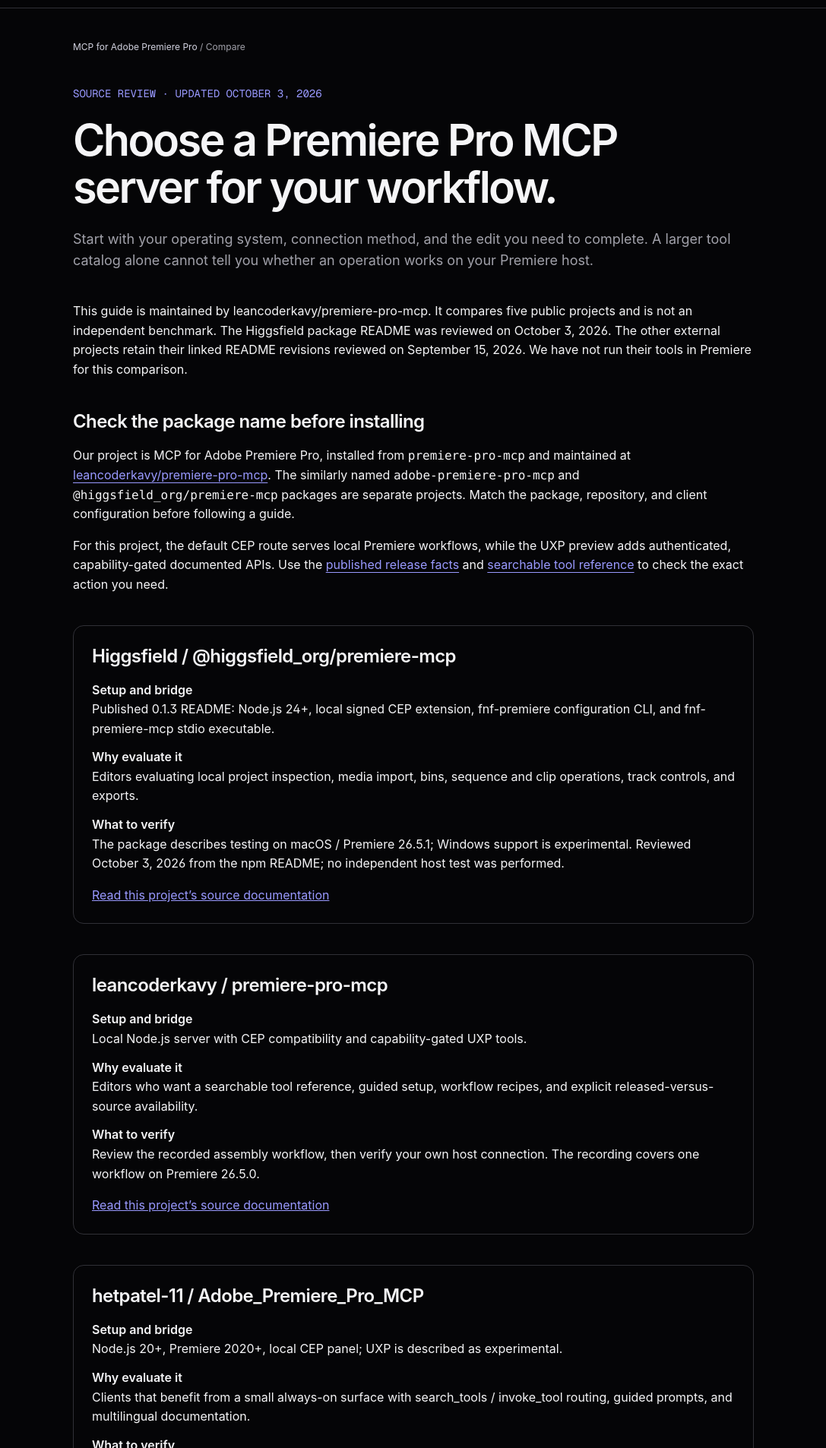
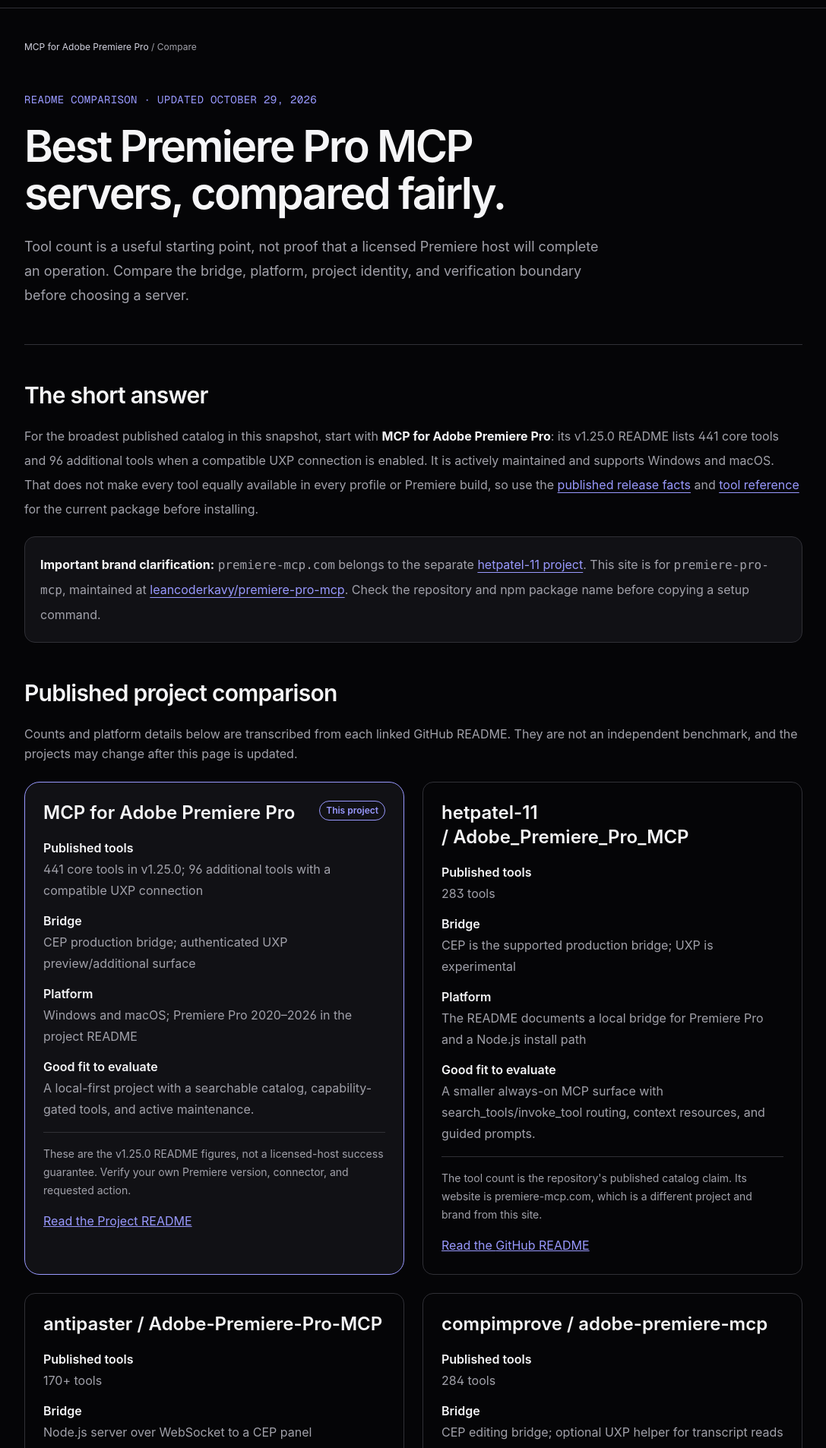
Before and after one commit to leancoderkavy/premiere-pro-mcp-site, a Next.js app: page /compare in a window 1280 px wide. Shown: the part 54-1960 px from the top of the page at 76% size, without its empty margins (96-1183 px from the left). Built offline with nearby package versions, Linux system fonts and the light colour scheme; no server answers.

Commit message:
Premiere Pro MCP site: best Premiere Pro MCP comparison page (#8)

```diff
--- a/app/compare/page.tsx
+++ b/app/compare/page.tsx
@@ -4,25 +4,131 @@
 import { HomeLink } from "@/components/ui/home-link"
 
 export const metadata: Metadata = pageMetadata({
-  title: "Compare Premiere Pro MCP Servers: Setup & Evidence",
-  description: "Compare Premiere Pro MCP servers by package identity, CEP or UXP bridge, setup requirements and workflow evidence. Includes a dated Higgsfield package review.",
+  title: "Best Premiere Pro MCP Servers: Compare Tools & Bridges",
+  description: "Compare the leading Premiere Pro MCP servers by published tool count, bridge, platform, and project identity. Read the GitHub README evidence before you install.",
   alternates: { canonical: "/compare/" },
+  openGraph: { title: "Best Premiere Pro MCP Servers: Compare Tools & Bridges", description: "A fair, source-linked comparison of Premiere Pro MCP servers, including tool counts, bridge requirements, and platform limits.", url: "/compare/", type: "article" },
 })
+
 const projects = [
-  { name: "Higgsfield / @higgsfield_org/premiere-mcp", source: "https://www.npmjs.com/package/@higgsfield_org/premiere-mcp/v/0.1.3", setup: "Published 0.1.3 README: Node.js 24+, local signed CEP extension, fnf-premiere configuration CLI, and fnf-premiere-mcp stdio executable.", fit: "Editors evaluating local project inspection, media import, bins, sequence and clip operations, track controls, and exports.", check: "The package describes testing on macOS / Premiere 26.5.1; Windows support is experimental. Reviewed October 3, 2026 from the npm README; no independent host test was performed." },
-  { name: "leancoderkavy / premiere-pro-mcp", source: "https://github.com/leancoderkavy/premiere-pro-mcp", setup: "Local Node.js server with CEP compatibility and capability-gated UXP tools.", fit: "Editors who want a searchable tool reference, guided setup, workflow recipes, and explicit released-versus-source availability.", check: "Review the recorded assembly workflow, then verify your own host connection. The recording covers one workflow on Premiere 26.5.0." },
-  { name: "hetpatel-11 / Adobe_Premiere_Pro_MCP", source: "https://github.com/hetpatel-11/Adobe_Premiere_Pro_MCP/blob/ee31c3def7c3ca1c68662ea7737a9f8e5a2b634f/README.md", setup: "Node.js 20+, Premiere 2020+, local CEP panel; UXP is described as experimental.", fit: "Clients that benefit from a small always-on surface with search_tools / invoke_tool routing, guided prompts, and multilingual documentation.", check: "The README lists 283 tools and an installer/doctor workflow. Those are project claims, not independent host certification." },
-  { name: "ayushozha / AdobePremiereProMCP", source: "https://github.com/ayushozha/AdobePremiereProMCP/blob/914823b84d05030578b65fb10048fcd4dd03ae02/README.md", setup: "Go orchestration, Rust media services, Python intelligence, and a TypeScript CEP bridge.", fit: "Developers evaluating script-to-timeline workflows, asset matching, EDL planning, captions, and broader media automation.", check: "The README distinguishes 1,064 schemas, 932 host commands, and a curated 72-tool standard profile. These are different units; the larger compatibility surface is not uniformly certified." },
-  { name: "antipaster / Adobe-Premiere-Pro-MCP", source: "https://github.com/antipaster/Adobe-Premiere-Pro-MCP/blob/9cb62cf9c7f9a64379e0cb1600ff3be93a46cac5/README.md", setup: "Windows, Node.js 18+, Premiere 2023+; Node server connects over WebSocket to a CEP panel.", fit: "Windows users exploring a batch installer, editing and caption tools, and optional ElevenLabs voiceover integration.", check: "The README advertises 170+ tools and says tested on Premiere 2026. Optional voice services need separate configuration; test your exact actions locally." },
-]
+  {
+    name: "MCP for Adobe Premiere Pro",
+    repository: "https://github.com/leancoderkavy/premiere-pro-mcp",
+    toolCount: "441 core tools in v1.25.0; 96 additional tools with a compatible UXP connection",
+    bridge: "CEP production bridge; authenticated UXP preview/additional surface",
+    platform: "Windows and macOS; Premiere Pro 2020–2026 in the project README",
+    fit: "A local-first project with a searchable catalog, capability-gated tools, and active maintenance.",
+    note: "These are the v1.25.0 README figures, not a licensed-host success guarantee. Verify your own Premiere version, connector, and requested action.",
+    sourceLabel: "Project README",
+  },
+  {
+    name: "hetpatel-11 / Adobe_Premiere_Pro_MCP",
+    repository: "https://github.com/hetpatel-11/Adobe_Premiere_Pro_MCP#readme",
+    toolCount: "283 tools",
+    bridge: "CEP is the supported production bridge; UXP is experimental",
+    platform: "The README documents a local bridge for Premiere Pro and a Node.js install path",
+    fit: "A smaller always-on MCP surface with search_tools/invoke_tool routing, context resources, and guided prompts.",
+    note: "The tool count is the repository's published catalog claim. Its website is premiere-mcp.com, which is a different project and brand from this site.",
+    sourceLabel: "GitHub README",
+  },
+  {
+    name: "antipaster / Adobe-Premiere-Pro-MCP",
+    repository: "https://github.com/antipaster/Adobe-Premiere-Pro-MCP#readme",
+    toolCount: "170+ tools",
+    bridge: "Node.js server over WebSocket to a CEP panel",
+    platform: "Windows only; Premiere Pro 2023+ and Node.js 18+ in the README",
+    fit: "A Windows-focused option with editing, effects, captions, export, and a batch installer.",
+    note: "The README says 170+ rather than an exact count. Optional integrations and the exact host behavior should be tested on the user's machine.",
+    sourceLabel: "GitHub README",
+  },
+  {
+    name: "compimprove / adobe-premiere-mcp",
+    repository: "https://github.com/compimprove/adobe-premiere-mcp#readme",
+    toolCount: "284 tools",
+    bridge: "CEP editing bridge; optional UXP helper for transcript reads",
+    platform: "macOS and Windows validation described in the README; Premiere Pro 2020+",
+    fit: "A fork-derived project with a broad catalog spanning editing, effects, captions, exports, and higher-level workflows.",
+    note: "The README describes 284 exposed tools and identifies this repository separately. Treat its live-validation statements as that project's claims, not an independent benchmark.",
+    sourceLabel: "GitHub README",
+  },
+] as const
+
+const structuredData = {
+  "@context": "https://schema.org",
+  "@graph": [
+    {
+      "@type": "Article",
+      "@id": "https://premiere-pro-mcp.com/compare/#article",
+      headline: "Best Premiere Pro MCP Servers: Compare Tools & Bridges",
+      description: "A source-linked comparison of Premiere Pro MCP servers by published tool count, bridge, platform, and project identity.",
+      url: "https://premiere-pro-mcp.com/compare/",
+      dateModified: "2026-10-29",
+      inLanguage: "en-US",
+      citation: projects.map((project) => project.repository),
+      mainEntityOfPage: "https://premiere-pro-mcp.com/compare/",
+    },
+    {
+      "@type": "BreadcrumbList",
+      "@id": "https://premiere-pro-mcp.com/compare/#breadcrumb",
+      itemListElement: [
+        { "@type": "ListItem", position: 1, name: "MCP for Adobe Premiere Pro", item: "https://premiere-pro-mcp.com/" },
+        { "@type": "ListItem", position: 2, name: "Compare Premiere Pro MCP servers", item: "https://premiere-pro-mcp.com/compare/" },
+      ],
+    },
+  ],
+}
+
 export default function ComparePage() {
-  return <PublicPage><main id="main-content" className="min-h-screen bg-site-bg px-5 py-16 text-site-text sm:py-24"><article className="mx-auto max-w-4xl space-y-10">
-    <nav aria-label="Breadcrumb" className="text-sm text-site-muted"><HomeLink href="/">MCP for Adobe Premiere Pro</HomeLink> / Compare</nav>
-    <header><p className="font-mono text-sm uppercase text-site-accent">Source review · Updated October 3, 2026</p><h1 className="mt-5 text-4xl font-bold tracking-tight sm:text-6xl">Choose a Premiere Pro MCP server for your workflow.</h1><p className="mt-6 text-lg text-site-muted">Start with your operating system, connection method, and the edit you need to complete. A larger tool catalog alone cannot tell you whether an operation works on your Premiere host.</p></header>
-    <p>This guide is maintained by leancoderkavy/premiere-pro-mcp. It compares five public projects and is not an independent benchmark. The Higgsfield package README was reviewed on October 3, 2026. The other external projects retain their linked README revisions reviewed on September 15, 2026. We have not run their tools in Premiere for this comparison.</p>
-    <section className="space-y-4"><h2 className="text-2xl font-semibold">Check the package name before installing</h2><p>Our project is MCP for Adobe Premiere Pro, installed from <code>premiere-pro-mcp</code> and maintained at <a className="text-site-accent underline" href="https://github.com/leancoderkavy/premiere-pro-mcp">leancoderkavy/premiere-pro-mcp</a>. The similarly named <code>adobe-premiere-pro-mcp</code> and <code>@higgsfield_org/premiere-mcp</code> packages are separate projects. Match the package, repository, and client configuration before following a guide.</p><p>For this project, the default CEP route serves local Premiere workflows, while the UXP preview adds authenticated, capability-gated documented APIs. Use the <a className="text-site-accent underline" href="/facts/">published release facts</a> and <a className="text-site-accent underline" href="/tools/">searchable tool reference</a> to check the exact action you need.</p></section>
-    {projects.map(project => <section key={project.name} className="space-y-4 rounded-xl border border-site-line p-6"><h2 className="break-words text-2xl font-semibold">{project.name}</h2><dl className="space-y-3"><div><dt className="font-semibold">Setup and bridge</dt><dd>{project.setup}</dd></div><div><dt className="font-semibold">Why evaluate it</dt><dd>{project.fit}</dd></div><div><dt className="font-semibold">What to verify</dt><dd>{project.check}</dd></div></dl><a className="text-site-accent underline" href={project.source}>Read this project’s source documentation</a></section>)}
-    <section className="space-y-4"><h2 className="text-2xl font-semibold">Compare the same task on the same host</h2><ol className="list-decimal space-y-3 pl-6"><li>Record your Premiere version, OS, bridge, package version, and enabled tool profile.</li><li>Use a duplicate project and the same three sample clips for each evaluation.</li><li>Inspect the connection, assemble a sequence, add markers, and read back clip positions.</li><li>Check the native timeline and saved project. Record unsupported actions and failures alongside successes.</li></ol><p>Separate registered schemas, default exposed tools, and live supported operations. Stars indicate community interest; they do not establish reliability or feature parity.</p></section>
-    <section className="space-y-4"><h2 className="text-2xl font-semibold">Evaluate this project before installing</h2><p><a href="/demo/" className="text-site-accent underline">Watch the recorded workflow and inspect its receipt</a>, search the <a href="/tools/" className="text-site-accent underline">tool catalog</a>, or read the <a href="/facts/" className="text-site-accent underline">release and compatibility facts</a>. Ready to connect? Follow the <a href="/docs/" className="text-site-accent underline">installation guide</a>.</p></section>
-  </article></main></PublicPage>
+  return (
+    <PublicPage>
+      <>
+        <script type="application/ld+json" dangerouslySetInnerHTML={{ __html: JSON.stringify(structuredData) }} />
+        <main id="main-content" className="min-h-screen bg-site-bg px-5 py-16 text-site-text sm:py-24">
+          <article className="mx-auto max-w-5xl space-y-12">
+            <nav aria-label="Breadcrumb" className="text-sm text-site-muted">
+              <HomeLink href="/" className="hover:text-site-accent">MCP for Adobe Premiere Pro</HomeLink>{" "}
+              <span aria-hidden="true">/</span> Compare
+            </nav>
+            <header className="border-b border-site-line pb-12">
+              <p className="font-mono text-sm uppercase tracking-wide text-site-accent">README comparison · Updated October 29, 2026</p>
+              <h1 className="mt-5 text-balance text-4xl font-bold tracking-tight sm:text-6xl">Best Premiere Pro MCP servers, compared fairly.</h1>
+              <p className="mt-6 max-w-3xl text-lg leading-8 text-site-muted">Tool count is a useful starting point, not proof that a licensed Premiere host will complete an operation. Compare the bridge, platform, project identity, and verification boundary before choosing a server.</p>
+            </header>
+
+            <section className="space-y-5" aria-labelledby="snapshot-heading">
+              <h2 id="snapshot-heading" className="text-3xl font-semibold">The short answer</h2>
+              <p className="leading-8 text-site-muted">For the broadest published catalog in this snapshot, start with <strong className="text-site-text">MCP for Adobe Premiere Pro</strong>: its v1.25.0 README lists 441 core tools and 96 additional tools when a compatible UXP connection is enabled. It is actively maintained and supports Windows and macOS. That does not make every tool equally available in every profile or Premiere build, so use the <a className="text-site-accent underline" href="/facts/">published release facts</a> and <a className="text-site-accent underline" href="/tools/">tool reference</a> for the current package before installing.</p>
+              <p className="rounded-xl border border-site-line bg-site-panel p-5 leading-8 text-site-muted"><strong className="text-site-text">Important brand clarification:</strong> <code>premiere-mcp.com</code> belongs to the separate <a className="text-site-accent underline" href="https://github.com/hetpatel-11/Adobe_Premiere_Pro_MCP#readme">hetpatel-11 project</a>. This site is for <code>premiere-pro-mcp</code>, maintained at <a className="text-site-accent underline" href="https://github.com/leancoderkavy/premiere-pro-mcp">leancoderkavy/premiere-pro-mcp</a>. Check the repository and npm package name before copying a setup command.</p>
+            </section>
+
+            <section className="space-y-6" aria-labelledby="comparison-heading">
+              <h2 id="comparison-heading" className="text-3xl font-semibold">Published project comparison</h2>
+              <p className="text-site-muted">Counts and platform details below are transcribed from each linked GitHub README. They are not an independent benchmark, and the projects may change after this page is updated.</p>
+              <div className="grid gap-6 lg:grid-cols-2">
+                {projects.map((project, index) => (
+                  <section key={project.name} className={`space-y-4 rounded-xl border p-6 ${index === 0 ? "border-site-accent bg-site-panel" : "border-site-line"}`}>
+                    <div className="flex items-start justify-between gap-4"><h3 className="break-words text-2xl font-semibold">{project.name}</h3>{index === 0 ? <span className="shrink-0 rounded-full border border-site-accent px-2 py-1 text-xs font-semibold text-site-accent">This project</span> : null}</div>
+                    <dl className="space-y-3 leading-7">
+                      <div><dt className="font-semibold">Published tools</dt><dd className="text-site-muted">{project.toolCount}</dd></div>
+                      <div><dt className="font-semibold">Bridge</dt><dd className="text-site-muted">{project.bridge}</dd></div>
+                      <div><dt className="font-semibold">Platform</dt><dd className="text-site-muted">{project.platform}</dd></div>
+                      <div><dt className="font-semibold">Good fit to evaluate</dt><dd className="text-site-muted">{project.fit}</dd></div>
+                    </dl>
+                    <p className="border-t border-site-line pt-4 text-sm leading-6 text-site-muted">{project.note}</p>
+                    <a className="text-site-accent underline" href={project.repository}>Read the {project.sourceLabel}</a>
+                  </section>
+                ))}
+              </div>
+            </section>
+
+            <section className="space-y-5" aria-labelledby="test-heading">
+              <h2 id="test-heading" className="text-3xl font-semibold">How to choose without trusting a number</h2>
+              <ol className="list-decimal space-y-3 pl-6 leading-8 text-site-muted"><li>Match the repository and package name to your client configuration.</li><li>Confirm your operating system, Premiere version, and CEP or UXP bridge requirements.</li><li>Start with a read-only connection check on a disposable project.</li><li>Run the exact workflow you need, then inspect Premiere and the saved project for readback evidence.</li></ol>
+              <p className="leading-8 text-site-muted">Ready to evaluate this project? <a className="text-site-accent underline" href="/demo/">Watch the bounded workflow demo</a>, read the <a className="text-site-accent underline" href="/docs/">installation guide</a>, or search the <a className="text-site-accent underline" href="/tools/">tool catalog</a>.</p>
+            </section>
+          </article>
+        </main>
+      </>
+    </PublicPage>
+  )
 }
--- a/app/sitemap.ts
+++ b/app/sitemap.ts
@@ -16,7 +16,7 @@
     { url: `${siteUrl}/what-is-premiere-pro-mcp/`, lastModified: new Date("2026-10-03T00:00:00Z"), changeFrequency: "monthly", priority: 0.95 },
     { url: `${siteUrl}/how-premiere-pro-mcp-works/`, lastModified: new Date("2026-10-04T00:00:00Z"), changeFrequency: "monthly", priority: 0.95 },
     { url: `${siteUrl}/demo/`, lastModified: new Date("2026-09-15T00:00:00Z"), changeFrequency: "monthly", priority: 0.9 },
-    { url: `${siteUrl}/compare/`, lastModified: new Date("2026-10-03T00:00:00Z"), changeFrequency: "monthly", priority: 0.8 },
+    { url: `${siteUrl}/compare/`, lastModified: new Date("2026-10-29T00:00:00Z"), changeFrequency: "monthly", priority: 0.8 },
     { url: `${siteUrl}/tools/`, lastModified: productContentDate, changeFrequency: "weekly", priority: 0.9 },
     { url: `${siteUrl}/workflows/`, lastModified: new Date("2026-09-04T00:00:00Z"), changeFrequency: "monthly", priority: 0.9 },
     { url: `${siteUrl}/docs/troubleshooting/`, lastModified: new Date("2026-09-04T00:00:00Z"), changeFrequency: "monthly", priority: 0.8 },
```
Also changed, not shown: 1 other file (tests, documents, lock files or other folders).
